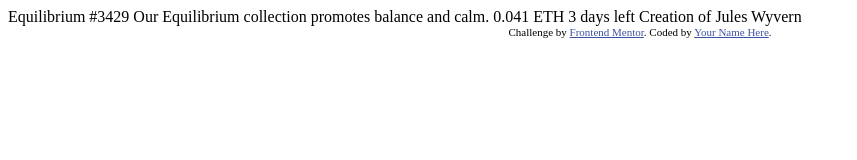
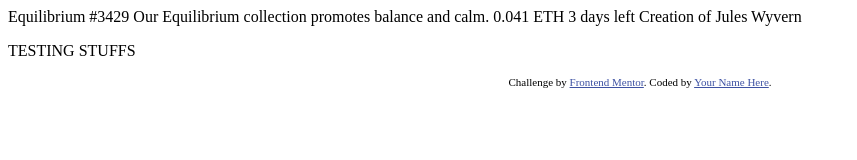
Before and after one commit to Delight108/NFT-CARD-PREVIEW, a plain HTML site: page nft-preview-card-component-main/index.html in a window 1280 px wide. Shown: the whole page, without its empty margins (0-857 px from the left). Drawn offline with Linux system fonts and the light colour scheme.

Commit message:
JUST TRYING

```diff
--- a/nft-preview-card-component-main/index.html
+++ b/nft-preview-card-component-main/index.html
@@ -25,6 +25,8 @@
 
   Creation of Jules Wyvern
 
+  <P>TESTING STUFFS</P>
+
   <div class="attribution">
     Challenge by <a href="https://www.frontendmentor.io?ref=challenge" target="_blank">Frontend Mentor</a>.
     Coded by <a href="#">Your Name Here</a>.
```
